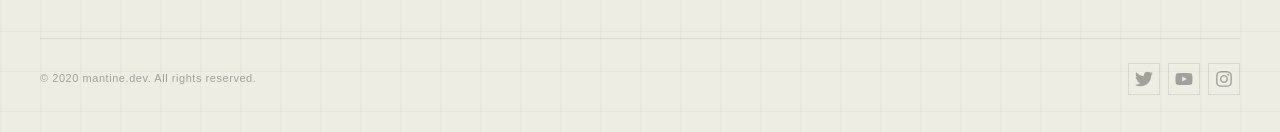
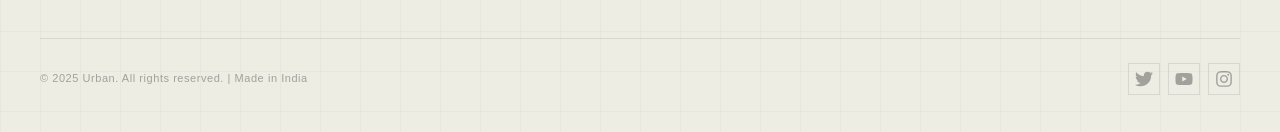
Before and after one commit to PraveshKasliwal/Urban, a React (Vite) app in the folder frontend/: page / in a window 1280 px wide. Shown: the part 2081-2213 px from the top of the page. Built offline with nearby package versions, Linux system fonts and the light colour scheme; no server answers.

Commit message:
Change in embedding model

```diff
--- a/frontend/src/Components/Footer/Footer.jsx
+++ b/frontend/src/Components/Footer/Footer.jsx
@@ -70,7 +70,7 @@ const Footer = () => {
             {/* After footer */}
             <div className="footer-after">
                 <p className="footer-copy">
-                    © 2020 mantine.dev. All rights reserved.
+                    © 2025 Urban. All rights reserved. | Made in India
                 </p>
 
                 <div className="footer-social">
```
